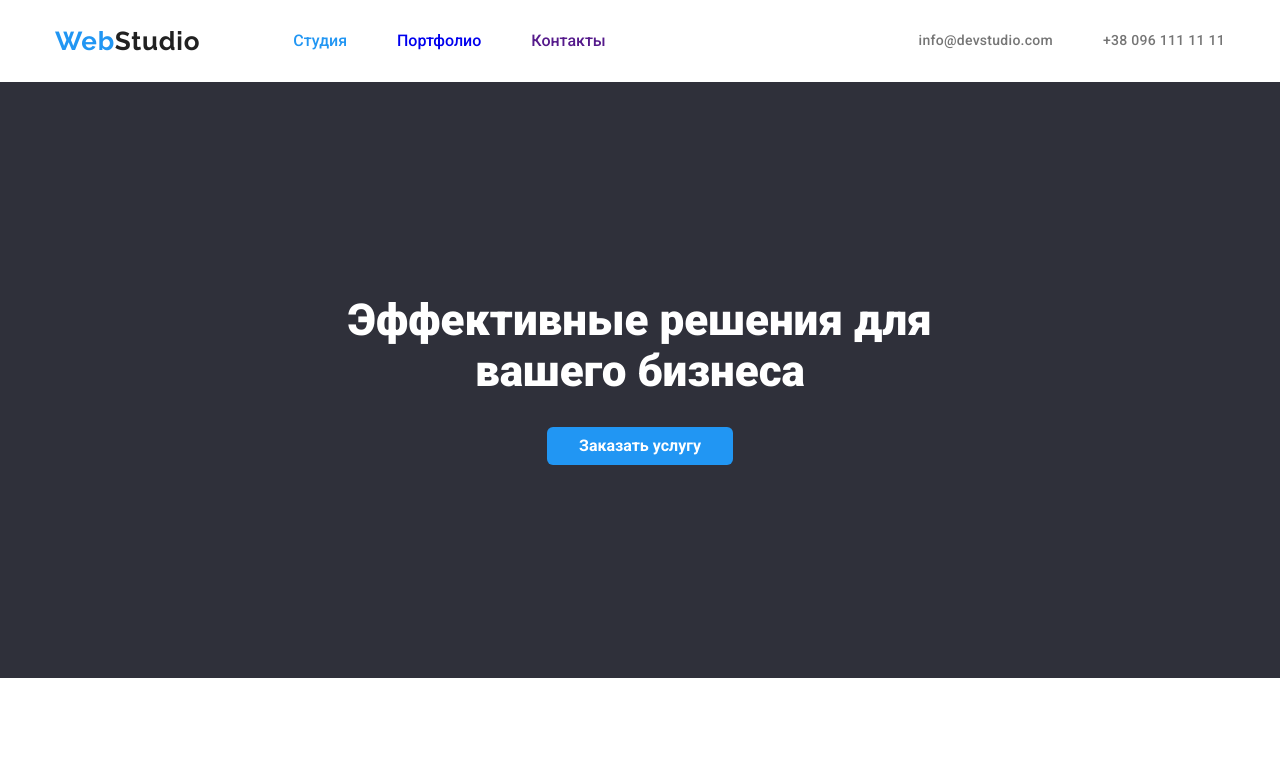
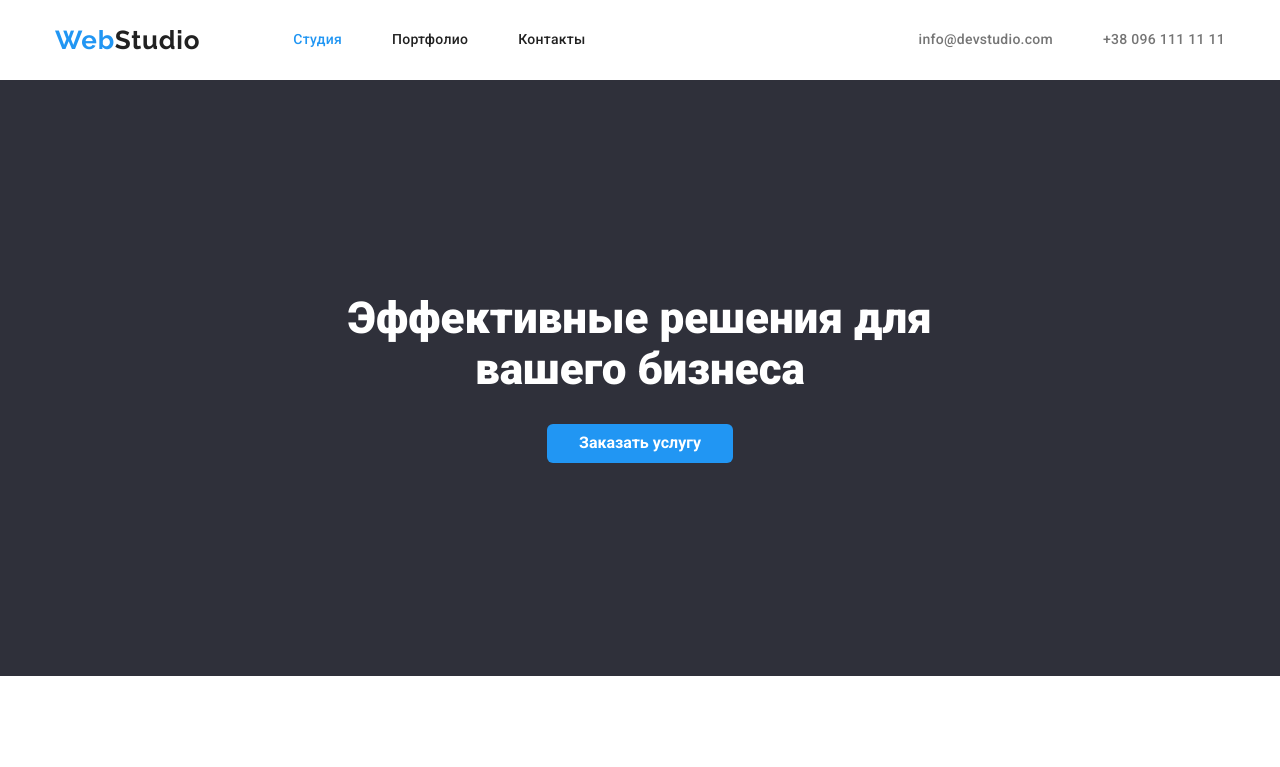
Before and after one commit to smaltsev-v/goit-markup-hw-03, a plain HTML site: page index.html in a window 1280 px wide. Shown: the top 767 px of the page. Drawn offline with Linux system fonts and the light colour scheme.

Commit message:
fix
исправление подсветки ссылок

```diff
--- a/css/styles.css
+++ b/css/styles.css
@@ -78,19 +78,17 @@ p {
 }
 /* site-nav */
 
-.site-nav :active {
-  color: var(--primaty-text-color);
-}
 .site-nav .link {
   display: block;
   padding-top: 32px;
   padding-bottom: 32px;
 }
 .site-nav {
-  color: var(--title-text-color);
-  font-weight: 500;
   display: flex;
   margin-left: 93px;
+}
+.site-nav :active {
+  color: var(--primaty-text-color);
 }
 .site-nav :hover,
 .site-nav :focus {
@@ -106,6 +104,11 @@ p {
 }
 .link {
   text-decoration: none;
+  font-weight: 500;
+  font-size: 14px;
+  line-height: 1.14;
+  letter-spacing: 0.02em;
+  color: var(--title-text-color);
 }
 .link-contact:active {
   color: var(--accent-color);
```
